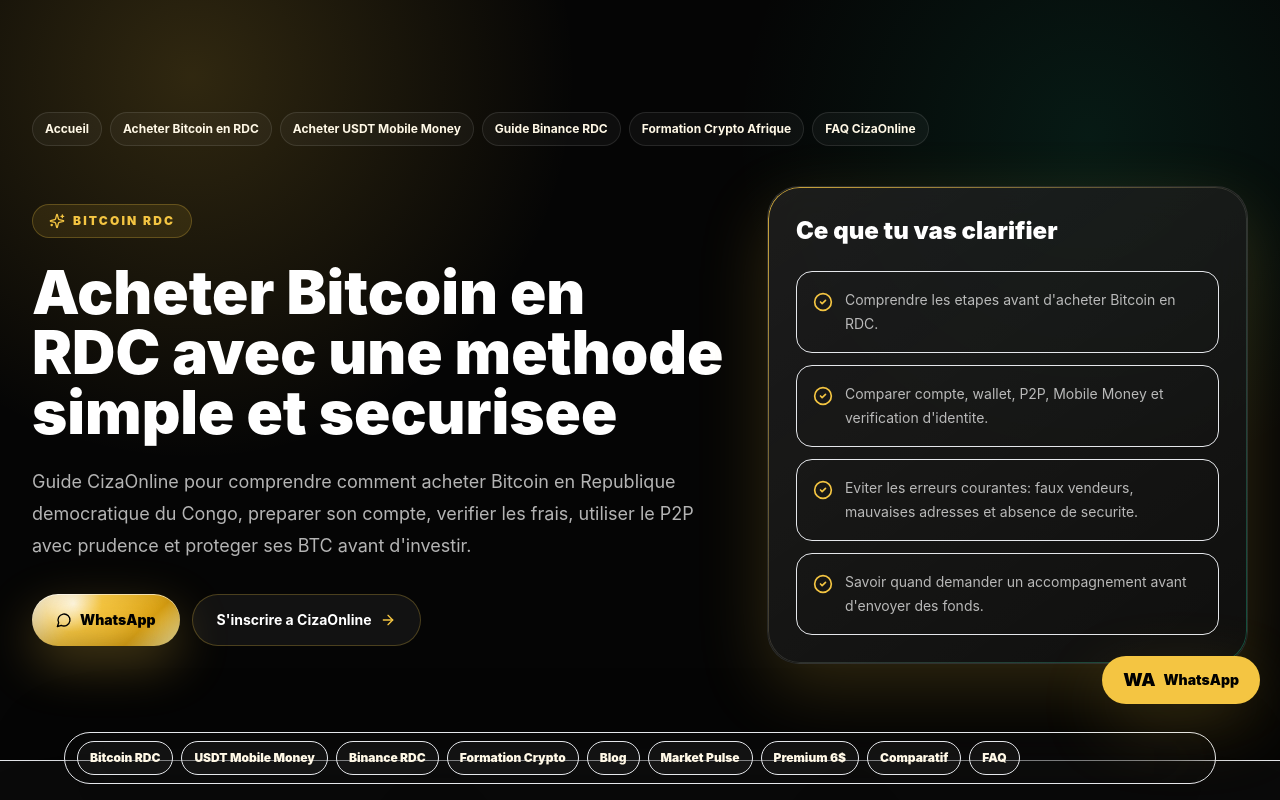
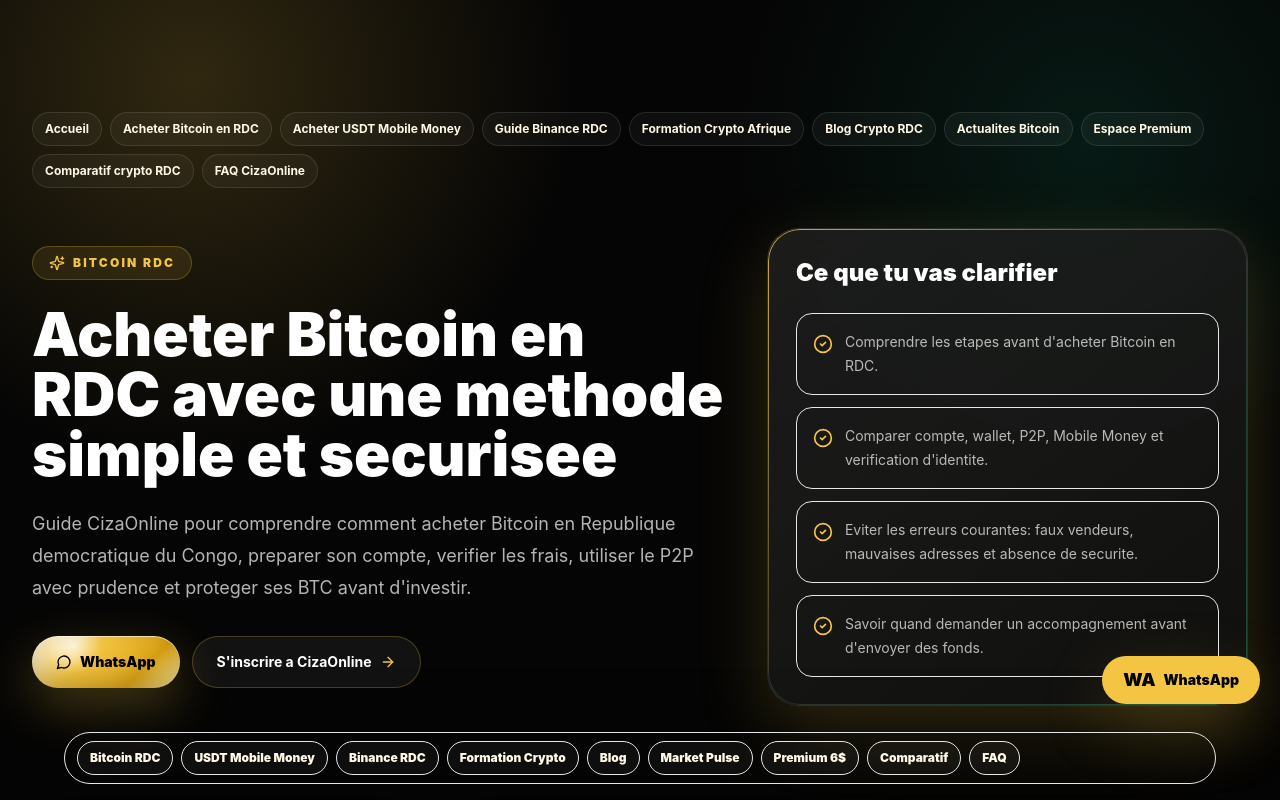
Before and after one commit to urbainciza0-web/cizaonline-premium-site, a Next.js app: page /acheter-bitcoin-rdc in a window 1280 px wide. Shown: the top 800 px of the page. Built offline with nearby package versions, Linux system fonts and the light colour scheme.

Commit message:
Improve internal links on SEO landing pages

```diff
--- a/app/seo-pages/SeoLandingPage.jsx
+++ b/app/seo-pages/SeoLandingPage.jsx
@@ -9,6 +9,10 @@
   ["Acheter USDT Mobile Money", "/acheter-usdt-mobile-money"],
   ["Guide Binance RDC", "/guide-binance-rdc"],
   ["Formation Crypto Afrique", "/formation-crypto-afrique-francophone"],
+  ["Blog Crypto RDC", "/blog"],
+  ["Actualites Bitcoin", "/actualites-bitcoin"],
+  ["Espace Premium", "/espace-premium"],
+  ["Comparatif crypto RDC", "/comparatif-crypto-rdc"],
   ["FAQ CizaOnline", "/faq-cizaonline"]
 ];
 
```
